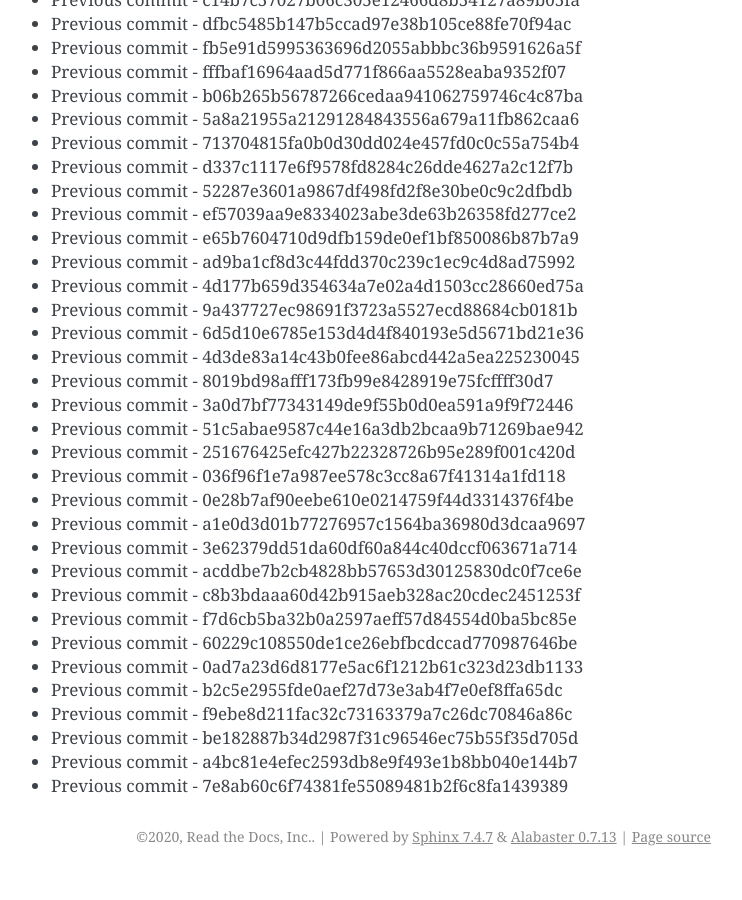
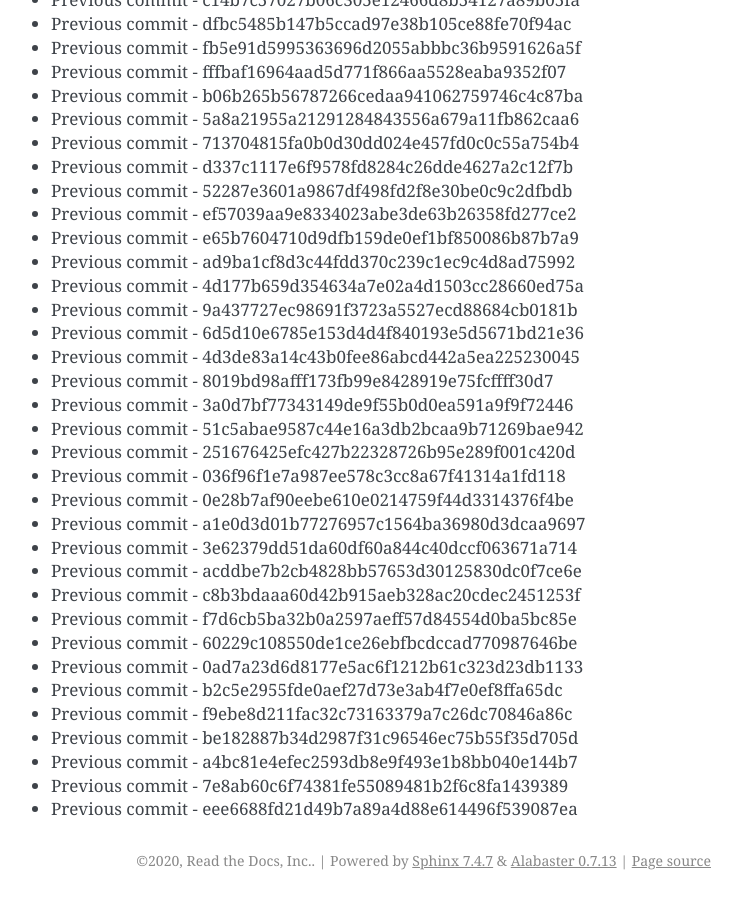
Before and after one commit to readthedocs/rtd-git-stresstest, a Sphinx documentation site: the page built from docs/updates.rst, in a window 1280 px wide and 900 px high, scrolled down 46488 px. Shown: the whole window, without its empty margins (399-1141 px from the left). Built offline with Sphinx 7.4.7, drawn with Linux system fonts in a browser that asks for light colours; before the commit the page ends 47364 px from its top, so only the background shows below that.

Commit message:
Generating commit from previous: eee6688fd21d49b7a89a4d88e614496f539087ea

```diff
--- a/docs/updates.rst
+++ b/docs/updates.rst
@@ -1985,3 +1985,4 @@ It can be tested for any performance characteristics.
 * Previous commit - be182887b34d2987f31c96546ec75b55f35d705d
 * Previous commit - a4bc81e4efec2593db8e9f493e1b8bb040e144b7
 * Previous commit - 7e8ab60c6f74381fe55089481b2f6c8fa1439389
+* Previous commit - eee6688fd21d49b7a89a4d88e614496f539087ea
```
